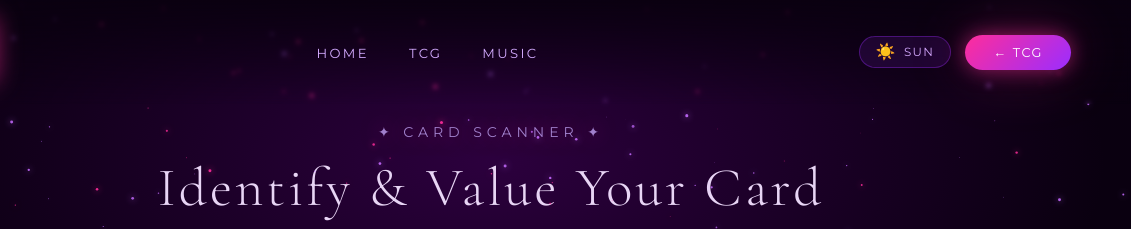
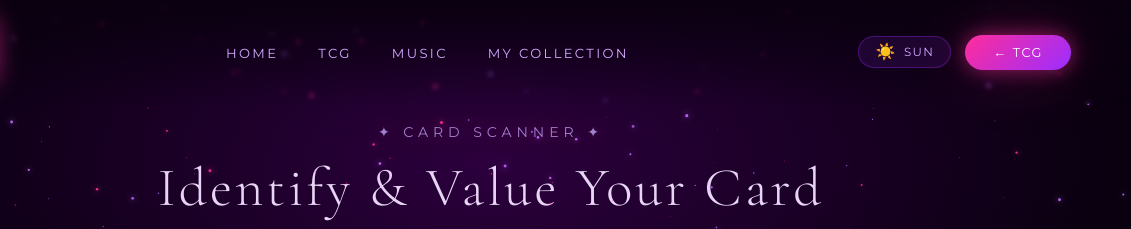
Before and after one commit to AMix-hub/astrelia, a website: page scan.html in a window 1280 px wide. Shown: the top 229 px of the page, 149-1280 px from the left. Drawn offline with nearby package versions, Linux system fonts and the light colour scheme.

Commit message:
Add My Collection to scan page nav

```diff
--- a/scan.html
+++ b/scan.html
@@ -302,6 +302,7 @@
     <li><a href="index.html">Home</a></li>
     <li><a href="tcg.html">TCG</a></li>
     <li><a href="music.html">Music</a></li>
+    <li><a href="collection.html">My Collection</a></li>
   </ul>
   <div class="nav-right">
     <button class="theme-toggle" id="theme-toggle" onclick="toggleTheme()">
@@ -319,6 +320,7 @@
   <a href="index.html">Home</a>
   <a href="tcg.html">TCG</a>
   <a href="music.html">Music</a>
+  <a href="collection.html">My Collection</a>
   <a class="nav-cta" href="tcg.html">← TCG</a>
   <div class="nav-mobile-toggle">
     <button class="theme-toggle" id="theme-toggle-mobile" onclick="toggleTheme()">
```
